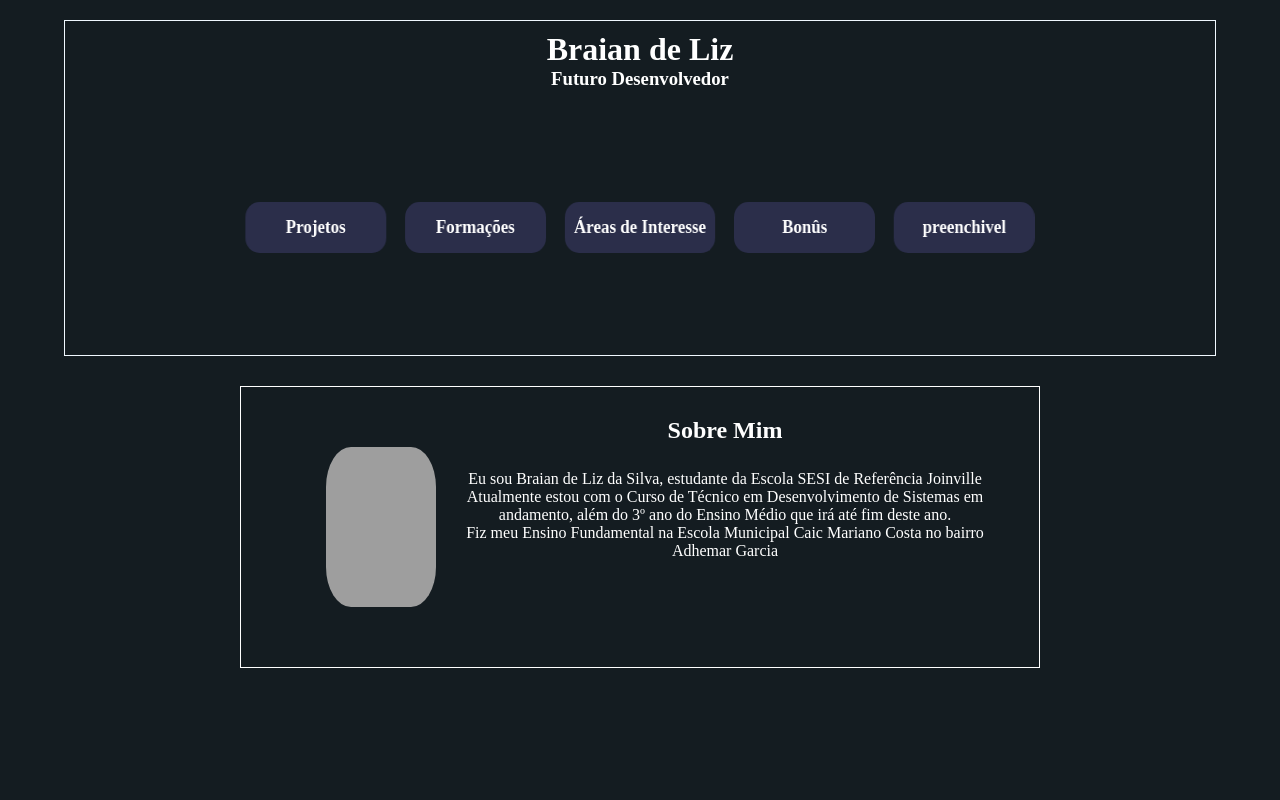
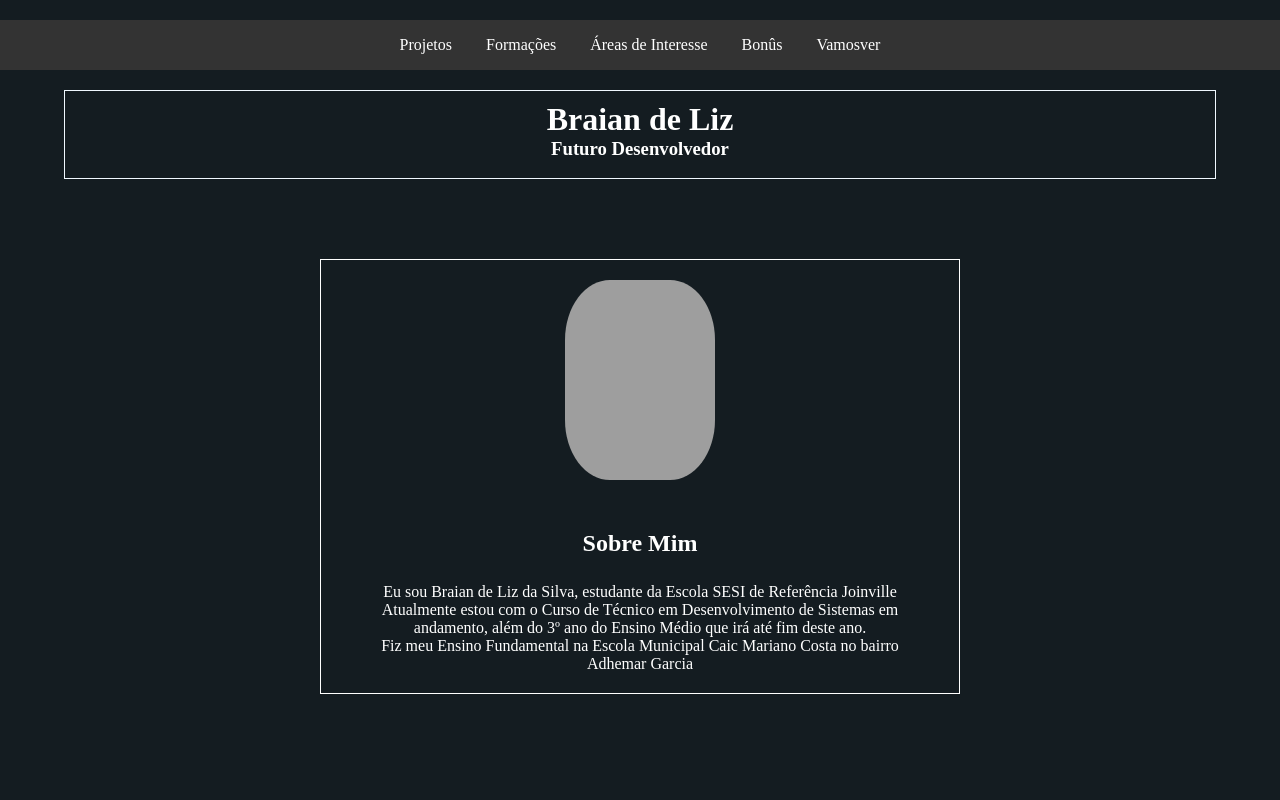
Before and after one commit to fic-fabrica-de-software/construindo-o-portfolio-Braian-de-Liz, a plain HTML site: page HTML/página_inicial.html in a window 1280 px wide. Shown: the top 800 px of the page. Drawn offline with Linux system fonts and the light colour scheme; grey boxes are pictures that could not be loaded.

Commit message:
barra de navegação

```diff
--- a/ASSETS/style.css
+++ b/ASSETS/style.css
@@ -9,13 +9,55 @@ body {
     color: white;
     text-align: center;
     margin: 20px auto;
-    width: 90%;
-    max-width: 1200px;
+    width: 100%;
+    max-width: 1920px;
 }
+/*toúrng~fldnbvo´rktnmhort~ikdfmhls~ktjhsirjhtfkijhmdhkmlçfkdgmhlfgnmhlfgjhtjnhlçjfgnhjfdgnhjçfld;nh*/
+
+
+#barrasup {
+    position: sticky;
+    display: flex;
+    justify-content: center;
+    margin-top: 0;
+    align-items: center;
+    background-color: #333;
+    padding: 1rem;
+    color: white;
+  }
+
+  .logo {
+    font-size: 1.5rem;
+    font-weight: bold;
+  }
+
+  .nav-links {
+    list-style: none;
+    display: flex;
+    gap: 34px;
+  }
+
+  .nav-links a {
+    color: white;
+    text-decoration: none;
+    transition: color 0.3s;
+  }
+
+  .nav-links a:hover {
+    color: #00bfff;
+  }
+
+
+
+/*~trkhp[rok,hp]rdfrhkjrhkjdtfhjrtklfjhlirjhpirtjhj~sdçkmqpwoerqi4,cqp9w4r,793y5hu3qxmmf*/
 
 
 #cabelho {
     border: 1px solid aliceblue;
+    margin-left: 5%;
+    margin-right: 5%;
+    margin-top: 20px;
+    margin-bottom: 80px;
     padding: 10px;
 }
 
@@ -46,19 +88,17 @@ p {
     border: 1px solid white;
     padding: 20px;
     width: 90%;
-    max-width: 800px;
+    max-width: 50%;
 }
 
 .eu {
     display: flex;
+    gap: 50px;
     flex-wrap: wrap;
     justify-content: center;
-    margin: 10px;
 }
 
 .eu img {
-    padding: 20px;
-    margin: 10px;
     width: 150px;
     height: 200px;
     border-radius: 30%;
@@ -241,16 +281,41 @@ p {
 }
 
 
+
+
+.exibir img {
+    animation: aparecer 2s ease-in-out;
+}
+
+.download {
+    gap: 50px;
+}
+
+.download a {
+    gap: 10px;
+    margin: 20px;
+}
+
+
 @media (max-width: 768px) {
     body {
         width: 95%;
         margin: 10px auto;
     }
 
+    #barrasup{
+        gap: 2%;
+    }
+
     .cont,
     #sobre {
         padding: 15px;
         margin: 20px auto;
+    }
+
+    .eu{
+        width: 90%;
+        margin: 0;
     }
 
     .eu img {
@@ -275,28 +340,3 @@ p {
         display: block;
     }
 }
-
-
-.exibir img {
-    animation: aparecer 2s ease-in-out;
-}
-
-.download {
-    gap: 50px;
-}
-
-.download a {
-    gap: 10px;
-    margin: 20px;
-}
-
-/* abaixo é configuração do tema claro */
-
-body.claro {
-    background-color: #fff;
-    color: black;
-    text-align: center;
-    margin: 20px auto;
-    width: 90%;
-    max-width: 1200px;
-}
--- a/HTML/página_inicial.html
+++ b/HTML/página_inicial.html
@@ -12,27 +12,32 @@
 <body>
 
 
+    <nav id="barrasup">
+        <div class="logo"></div>
+        <ul class="nav-links">
+          <li><a href="projetos.html">Projetos</a></li>
+          <li><a href="formacoes.html">Formações</a></li>
+          <li><a href="areas-interesse.html">Áreas de Interesse</a></li>
+          <li><a href="bonus.html">Bonûs</a></li>
+          <li><a href="vamosver.html">Vamosver</a></li>
+        </ul>
+      </nav>
+
+
+
+
+
     <header id="cabelho">
         <h1 class="titulo">Braian de Liz</h1>
         <h3 class="subtitulo">Futuro Desenvolvedor</h3>
-
-        <nav id="seletorpg">
-            <div id="paginas">
-
-                <a href="projetos.html" class="pagina-boton">Projetos</a>
-                <a href="formacoes.html" class="pagina-boton">Formações</a>
-                <a href="areas-interesse.html" class="pagina-boton">Áreas de Interesse</a>
-                <a href="bonus.html" class="pagina-boton">Bonûs</a>
-                <a href="vamosver.html" class="pagina-boton">preenchivel</a>
-
-            </div>
-        </nav>
+        <p></p>
     </header>
 
     <main>
         <section id="sobre">
             <div class="eu">
                 <img src="../ASSETS/imagens/Braian-Terno.jpg" alt="">
+
                 <div>
                     <h2 class="subtitulo">Sobre Mim</h2>
                     <br>
```
Also changed, not shown: HTML/areas-interesse.html (+15 -0 lines), HTML/bonus.html (+19 -0 lines), HTML/formacoes.html (+15 -0 lines), HTML/projetos.html (+15 -0 lines).
